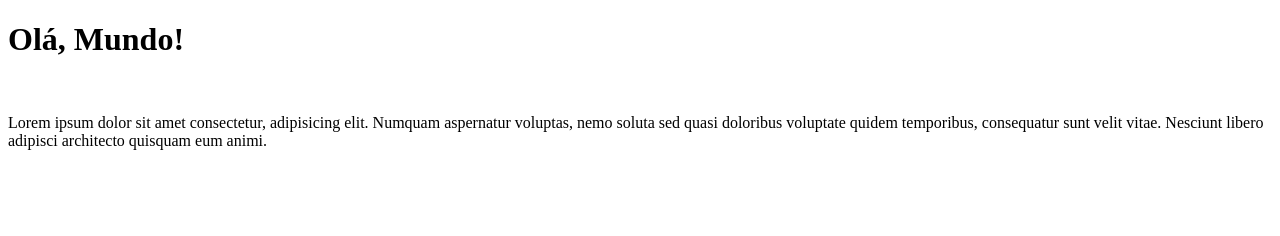
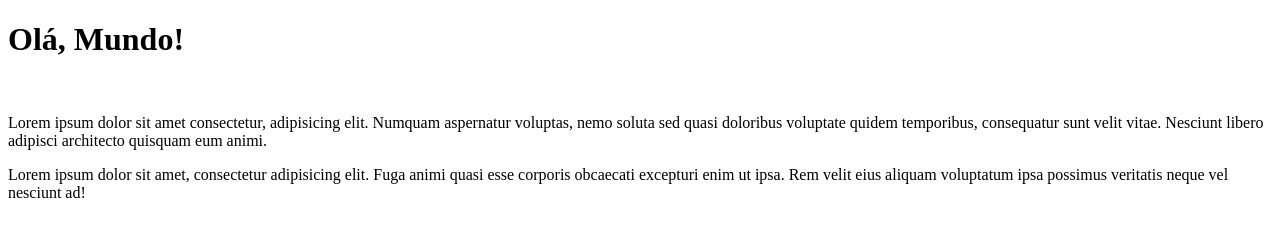
Before and after one commit to raphacatalano-zz/Ola-Mundo, a plain HTML site: page site-exemplo/index.html in a window 1280 px wide. Drawn offline with Linux system fonts and the light colour scheme.

Commit message:
adicionei um parágrafo

```diff
--- a/site-exemplo/index.html
+++ b/site-exemplo/index.html
@@ -11,5 +11,7 @@
     <br>
     <p>Lorem ipsum dolor sit amet consectetur, adipisicing elit. Numquam aspernatur voluptas, nemo soluta sed quasi doloribus voluptate quidem temporibus, consequatur sunt velit vitae. Nesciunt libero adipisci architecto quisquam eum animi.</p>
 
+    <p>Lorem ipsum dolor sit amet, consectetur adipisicing elit. Fuga animi quasi esse corporis obcaecati excepturi enim ut ipsa. Rem velit eius aliquam voluptatum ipsa possimus veritatis neque vel nesciunt ad!</p>
+
 </body>
 </html>
```
